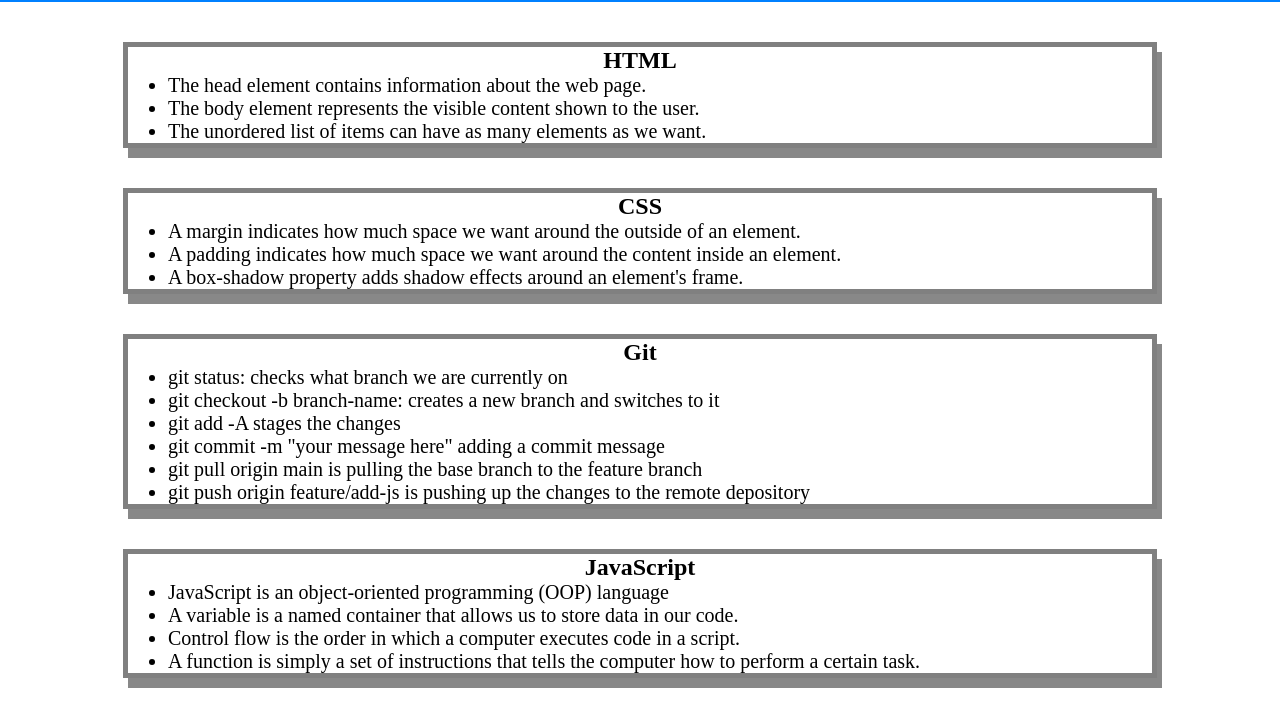
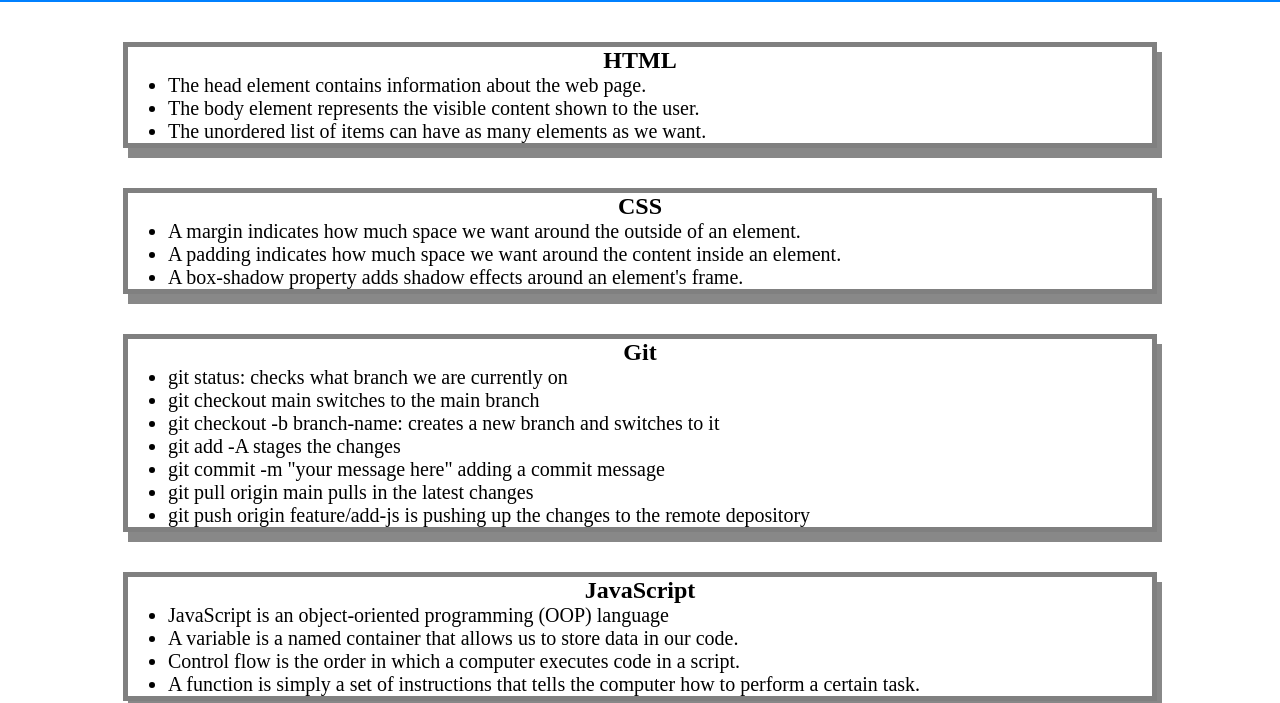
Before and after one commit to vasilyl1/prework-study-guide, a plain HTML site: page index.html in a window 1280 px wide. Shown: the part 118-821 px from the top of the page. Drawn offline with Linux system fonts and the light colour scheme.

Commit message:
added list notes  into index.html

```diff
--- a/index.html
+++ b/index.html
@@ -34,10 +34,11 @@
         <h2>Git</h2>
         <ul>
           <li>git status: checks what branch we are currently on</li>
+          <li>git checkout main switches to the main branch</li>
           <li>git checkout -b branch-name: creates a new branch and switches to it</li>
           <li>git add -A stages the changes</li>
           <li>git commit -m "your message here" adding a commit message</li>
-          <li>git pull origin main is pulling the base branch to the feature branch</li>
+          <li>git pull origin main pulls in the latest changes</li>
           <li>git push origin feature/add-js is pushing up the changes to the remote depository</li>
         </ul>
       </section>
```
